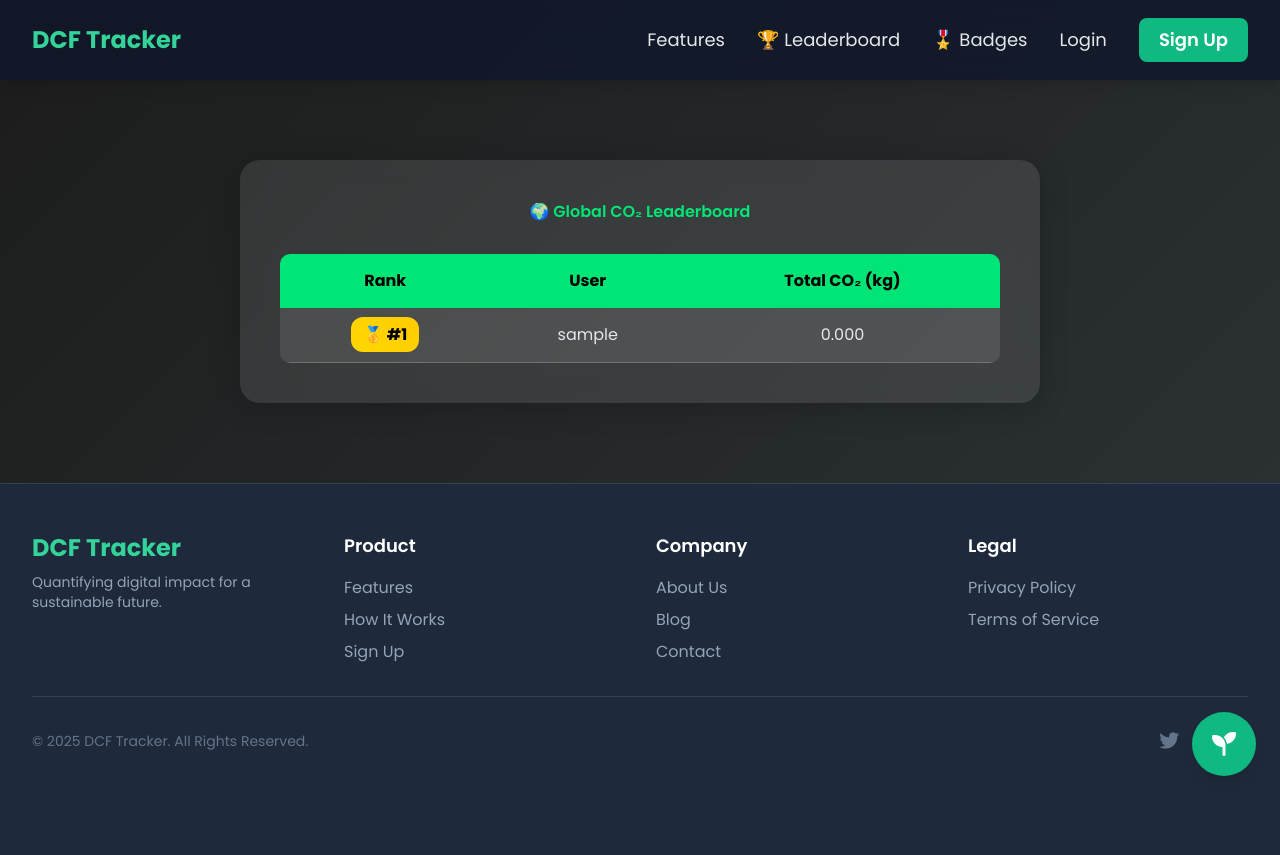
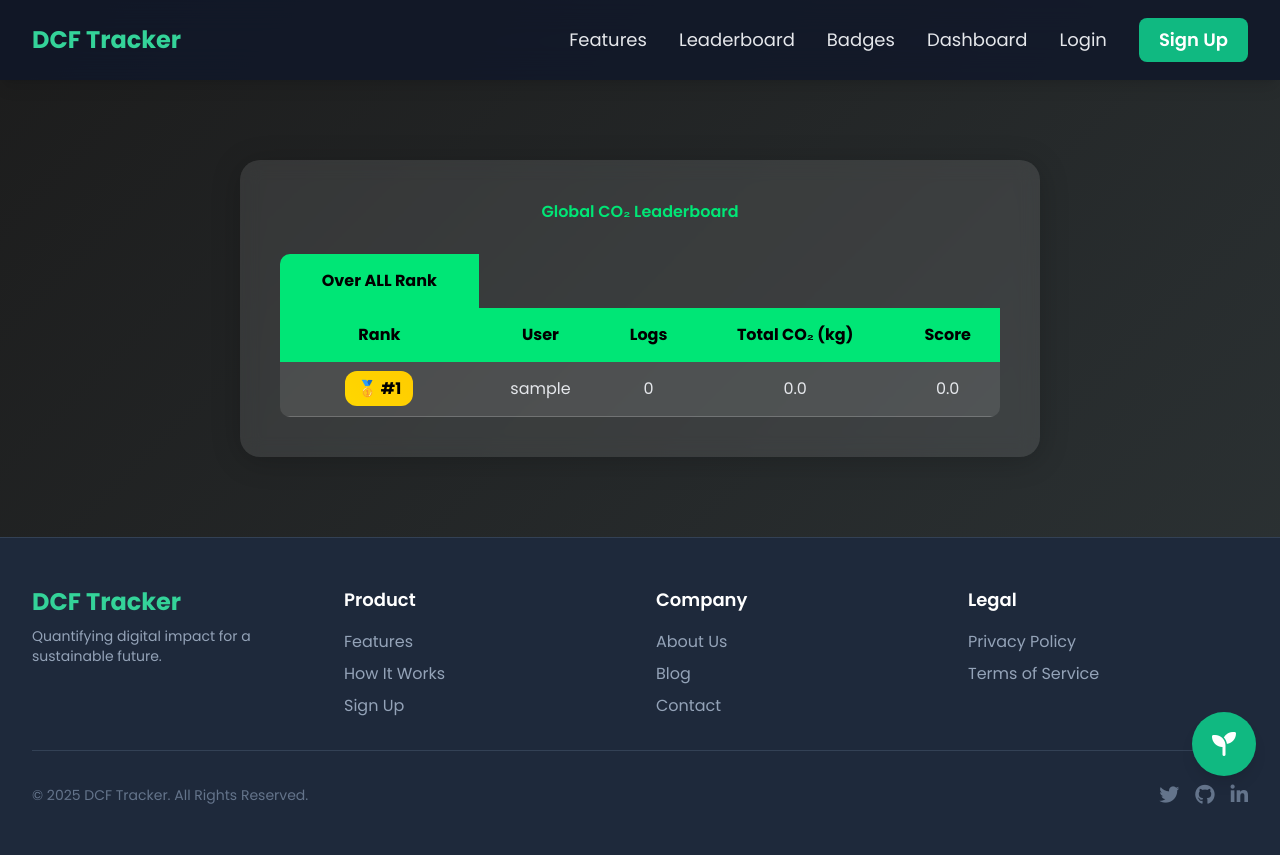
Before and after one commit to Adithya151/DCF---racker, a Django app: page /leaderboard/ in a window 1280 px wide. Before the commit the page ends 776 px from the top, so only its background shows below. Run offline with Django 5.2, Linux system fonts and the light colour scheme; tables that the repository leaves empty hold one stand-in row (values such as "Sample post"); data that the repository does not hold is empty; some libraries are stand-ins or nearby versions.

Commit message:
New Features

```diff
--- a/templates/base.html
+++ b/templates/base.html
@@ -39,8 +39,9 @@
                 <!-- Desktop Menu -->
                 <div class="hidden md:flex items-center space-x-8 text-lg">
                     <a href="{% url 'home' %}#features" class="hover:text-emerald-400 transition-colors">Features</a>
-                    <a href="{% url 'leaderboard' %}" class="hover:text-yellow-400">🏆 Leaderboard</a>
-                    <a href="{% url 'badges' %}" class="hover:text-blue-400">🎖️ Badges</a>
+                    <a href="{% url 'leaderboard' %}" class="hover:text-yellow-400">Leaderboard</a>
+                    <a href="{% url 'badges' %}" class="hover:text-blue-400">Badges</a>
+                    <a href="{% url 'dashboard' %}" class="hover:text-blue-400">Dashboard</a>
                     {% if user.is_authenticated %}
                         <!-- User Dropdown -->
                         <div class="relative" id="user-menu-button">
--- a/tracker/templates/tracker/leaderboard.html
+++ b/tracker/templates/tracker/leaderboard.html
@@ -86,15 +86,21 @@
 </style>
 
 <div class="leaderboard-container">
-    <h2>🌍 Global CO₂ Leaderboard</h2>
+    <h2>Global CO₂ Leaderboard</h2>
 
     {% if top_users %}
         <table>
             <thead>
                 <tr>
+                    <th>Over ALL Rank</th>
+                </tr>
+            <thead>
+    <tr>
         <th>Rank</th>
         <th>User</th>
+        <th>Logs</th>
         <th>Total CO₂ (kg)</th>
+        <th>Score</th>
     </tr>
     </thead>
     <tbody>
@@ -112,10 +118,14 @@
                     {% endif %}
                 </td>
                 <td>{{ user.user.username }}</td>
-                        <td>{{ user.total_co2|floatformat:3 }}</td>
+                <td>{{ user.log_count }}</td>
+                <td>{{ user.total_co2 }}</td>
+                <td>{{ user.score }}</td>
+
             </tr>
         {% endfor %}
     </tbody>
+
         </table>
     {% else %}
         <div class="no-data">No user data available yet. Start logging your activities!</div>
--- a/tracker/views.py
+++ b/tracker/views.py
@@ -19,7 +19,7 @@ from .gemini_chatbot import ask_gemini
 
 from .models import UserProfile, Badge, UserBadge, ActivityLog
 from django.db.models import Sum
-from django.db.models import Sum, F, FloatField, ExpressionWrapper
+from django.db.models import Sum, F, FloatField, ExpressionWrapper,Count
 
 CO2_EMAIL = 0.004      # 4 g per email
 CO2_DRIVE = 1.1        # 1.1 kg per GB/month
@@ -162,7 +162,7 @@ def log_activity(request):
             profile.save()
             # ------------------------------------------------
 
-            messages.success(request, "✅ Activity logged successfully!")
+            messages.success(request, "Activity logged successfully!")
             return redirect("dashboard")
     else:
         form = ActivityLogForm()
@@ -172,7 +172,7 @@ def log_activity(request):
 
 # LEADERBOARD VIEW
 def leaderboard(request):
-    # Always make sure profiles are up-to-date
+    # Update each user's total CO₂
     for profile in UserProfile.objects.all():
         agg = ActivityLog.objects.filter(user=profile.user).aggregate(
             total_co2=Sum(
@@ -182,18 +182,33 @@ def leaderboard(request):
                     F("github_commits") * 0.0005,
                     output_field=FloatField()
                 )
-            )
+            ),
+            log_count=Count("id"),
         )
+
         total = agg["total_co2"] or 0.0
+        logs = agg["log_count"] or 0
+
         profile.total_co2 = total
         profile.save()
 
-    top_users = UserProfile.objects.order_by("total_co2")[:10]
-    print("Profiles:", UserProfile.objects.all())
-    print("Top users:", list(top_users.values("user__username", "total_co2")))
+    # Hybrid ranking: reward more logs, penalize high emissions
+    ranked_users = []
+    for profile in UserProfile.objects.all():
+        logs = ActivityLog.objects.filter(user=profile.user).count()
+        total_co2 = profile.total_co2
+        score = (logs * 10) - total_co2
+        ranked_users.append({
+            "user": profile.user,
+            "log_count": logs,
+            "total_co2": total_co2,
+            "score": round(score, 2),
+        })
 
+    # Sort users by score (high to low)
+    ranked_users = sorted(ranked_users, key=lambda x: x["score"], reverse=True)[:10]
 
-    return render(request, "tracker/leaderboard.html", {"top_users": top_users})
+    return render(request, "tracker/leaderboard.html", {"top_users": ranked_users})
 
 def reset_dashboard(request):
     if request.user.is_authenticated:
@@ -222,15 +237,28 @@ def chatbot(request):
 # Badges view
 @login_required
 def badges(request):
-    # Example badge
-    first_log_badge = Badge.objects.get_or_create(
+    """
+    Handles user badges display and automatic unlocking logic.
+    Awards 'First Activity Logged' when the user logs their first activity.
+    """
+
+    # Ensure the badge exists (get_or_create ensures no duplicates)
+    first_log_badge, _ = Badge.objects.get_or_create(
         name="First Activity Logged",
-        defaults={'description': "Logged your first activity!", 'icon': "🎉"}
-    )[0]
+        defaults={
+            "description": "Logged your first activity!",
+            "icon": "🎉"
+        }
+    )
 
+    # Count how many logs the user has
     user_logs = ActivityLog.objects.filter(user=request.user).count()
-    if user_logs >= 1 and not UserBadge.objects.filter(user=request.user, badge=first_log_badge).exists():
-        UserBadge.objects.create(user=request.user, badge=first_log_badge)
 
-    user_badges = UserBadge.objects.filter(user=request.user)
-    return render(request, 'tracker/badges.html', {'user_badges': user_badges})
+    # Award badge if user qualifies and doesn’t already have it
+    if user_logs >= 1:
+        UserBadge.objects.get_or_create(user=request.user, badge=first_log_badge)
+
+    # Retrieve all badges this user has
+    user_badges = UserBadge.objects.filter(user=request.user).select_related('badge')
+
+    return render(request, "tracker/badges.html", {"user_badges": user_badges})
```
Also changed, not shown: tracker/templates/tracker/badges.html (+51 -21 lines). Lines whose indentation alone changed are shown as unchanged.
